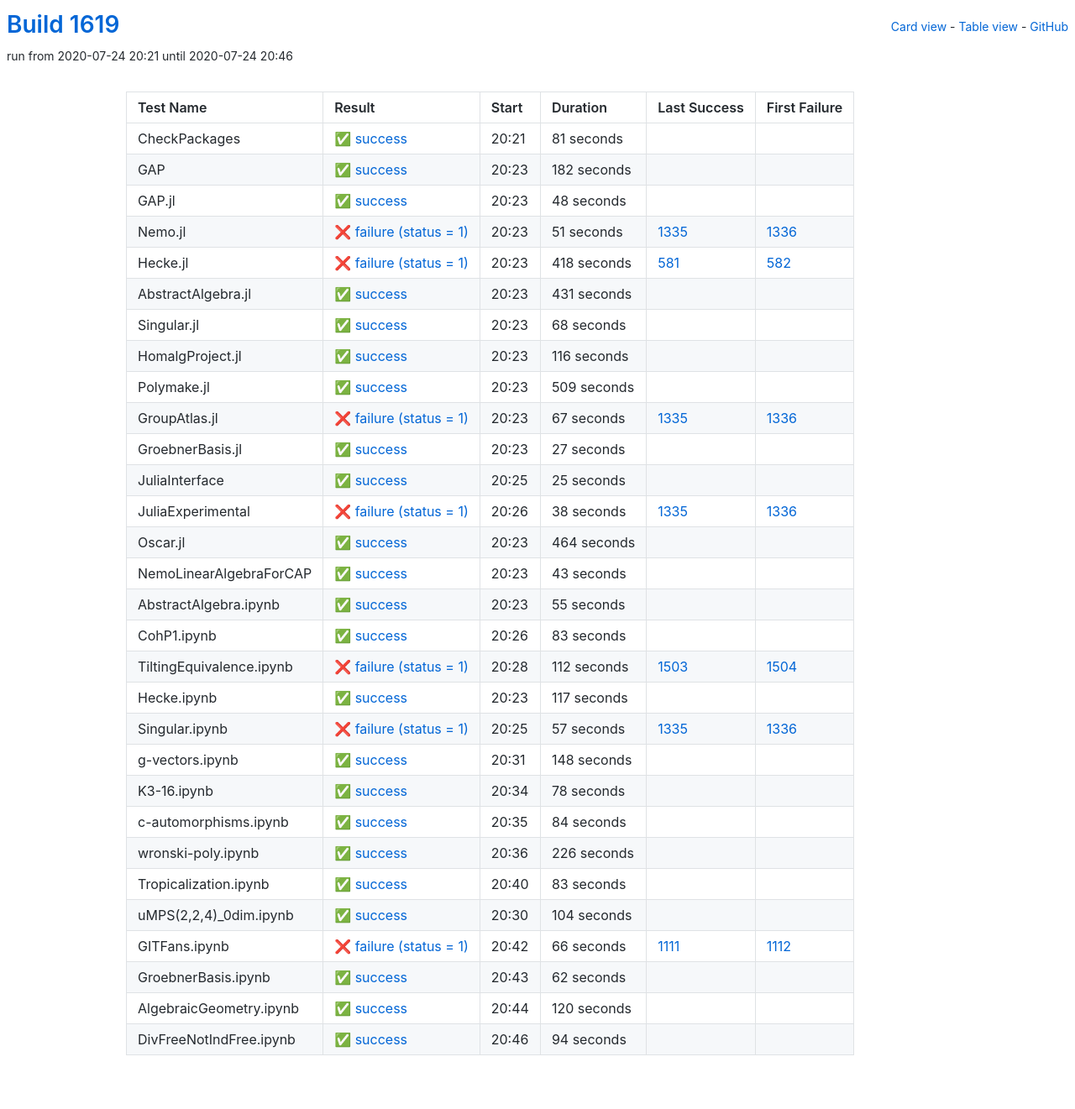
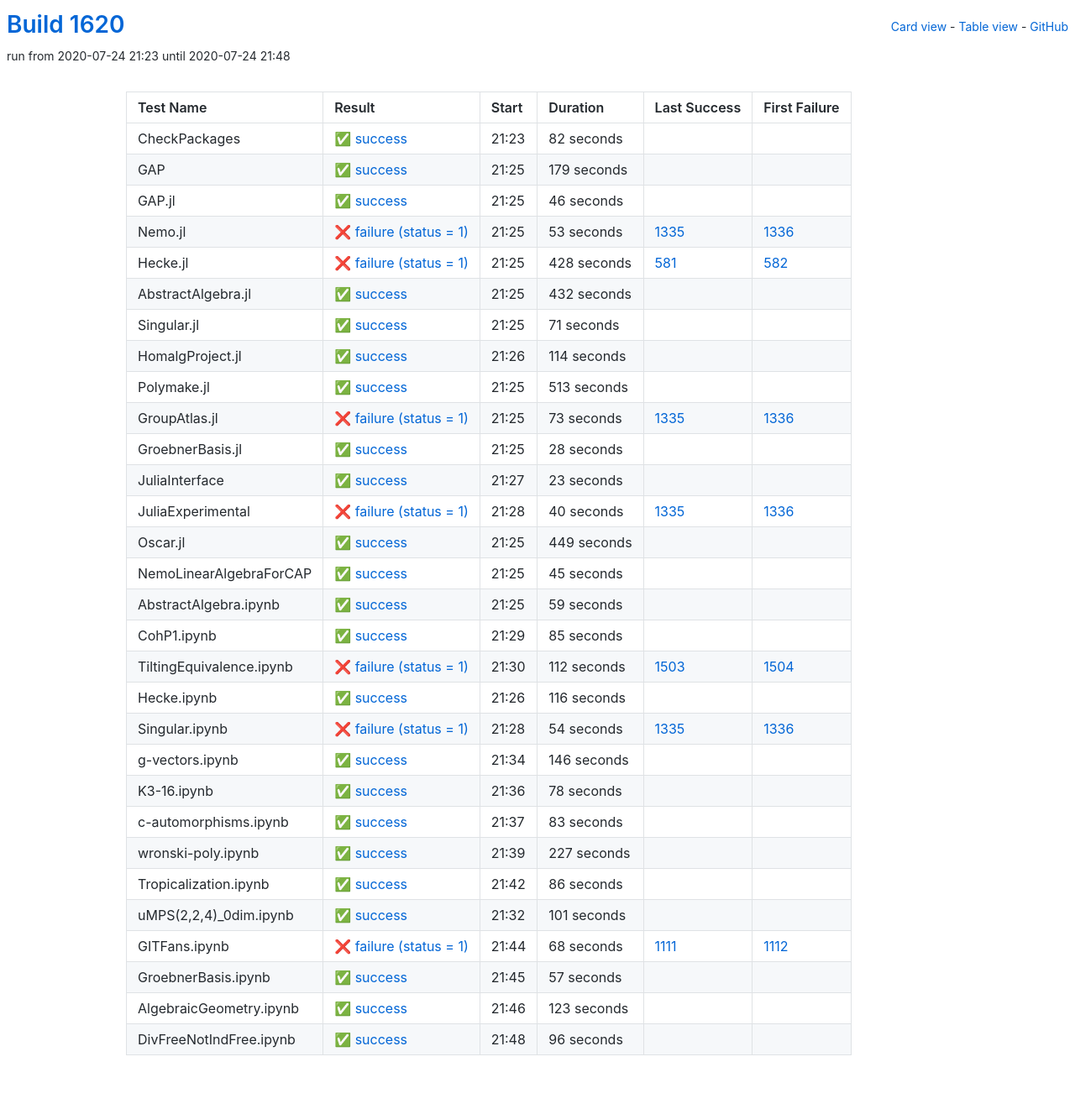
Before and after one commit to oscar-system/oscar-ci-status-1.4, a Jekyll site: the page built from table.html, in a window 1280 px wide. Shown: the whole page at 84% size. Built offline with Jekyll 4.4.1, drawn with Linux system fonts in a browser that asks for light colours.

Commit message:
Build #1620

```diff
--- a/_data/ci.yml
+++ b/_data/ci.yml
@@ -1,6 +1,6 @@
 ---
-build: 1619
-build_url: https://oscarci.mathematik.uni-kl.de/job/oscar-julia-1.4/1619/
+build: 1620
+build_url: https://oscarci.mathematik.uni-kl.de/job/oscar-julia-1.4/1620/
 job: oscar-julia-1.4
 organization: oscar-system
 repo: oscar-ci-status-1.4
@@ -8,212 +8,212 @@ repourl: https://github.com/oscar-system/oscar-ci-status-1.4
 tests:
 - name: CheckPackages
   id: checkpackages
-  log: https://oscarci.mathematik.uni-kl.de/job/oscar-julia-1.4/1619/artifact/logs/build-1619/CheckPackages.log
-  start: 2020-07-24 20:21
+  log: https://oscarci.mathematik.uni-kl.de/job/oscar-julia-1.4/1620/artifact/logs/build-1620/CheckPackages.log
+  start: 2020-07-24 21:23
   success: true
   exitcode: 0
   status: success
-  duration: 81
+  duration: 82
   last_success: false
   last_success_url:
   first_failure: false
   first_failure_url:
 - name: GAP
   id: gap
-  log: https://oscarci.mathematik.uni-kl.de/job/oscar-julia-1.4/1619/artifact/logs/build-1619/GAP.log
-  start: 2020-07-24 20:23
+  log: https://oscarci.mathematik.uni-kl.de/job/oscar-julia-1.4/1620/artifact/logs/build-1620/GAP.log
+  start: 2020-07-24 21:25
   success: true
   exitcode: 0
   status: success
-  duration: 182
+  duration: 179
   last_success: false
   last_success_url:
   first_failure: false
   first_failure_url:
 - name: GAP.jl
   id: gap-jl
-  log: https://oscarci.mathematik.uni-kl.de/job/oscar-julia-1.4/1619/artifact/logs/build-1619/GAP.jl.log
-  start: 2020-07-24 20:23
+  log: https://oscarci.mathematik.uni-kl.de/job/oscar-julia-1.4/1620/artifact/logs/build-1620/GAP.jl.log
+  start: 2020-07-24 21:25
   success: true
   exitcode: 0
   status: success
-  duration: 48
+  duration: 46
   last_success: false
   last_success_url:
   first_failure: false
   first_failure_url:
 - name: Nemo.jl
   id: nemo-jl
-  log: https://oscarci.mathematik.uni-kl.de/job/oscar-julia-1.4/1619/artifact/logs/build-1619/Nemo.jl.log
-  start: 2020-07-24 20:23
+  log: https://oscarci.mathematik.uni-kl.de/job/oscar-julia-1.4/1620/artifact/logs/build-1620/Nemo.jl.log
+  start: 2020-07-24 21:25
   success: false
   exitcode: 1
   status: failure
-  duration: 51
+  duration: 53
   last_success: 1335
   last_success_url: https://oscarci.mathematik.uni-kl.de/job/oscar-julia-1.4/1335/
   first_failure: 1336
   first_failure_url: https://oscarci.mathematik.uni-kl.de/job/oscar-julia-1.4/1336/
 - name: Hecke.jl
   id: hecke-jl
-  log: https://oscarci.mathematik.uni-kl.de/job/oscar-julia-1.4/1619/artifact/logs/build-1619/Hecke.jl.log
-  start: 2020-07-24 20:23
+  log: https://oscarci.mathematik.uni-kl.de/job/oscar-julia-1.4/1620/artifact/logs/build-1620/Hecke.jl.log
+  start: 2020-07-24 21:25
   success: false
   exitcode: 1
   status: failure
-  duration: 418
+  duration: 428
   last_success: 581
   last_success_url: https://oscarci.mathematik.uni-kl.de/job/oscar-julia-1.4/581/
   first_failure: 582
   first_failure_url: https://oscarci.mathematik.uni-kl.de/job/oscar-julia-1.4/582/
 - name: AbstractAlgebra.jl
   id: abstractalgebra-jl
-  log: https://oscarci.mathematik.uni-kl.de/job/oscar-julia-1.4/1619/artifact/logs/build-1619/AbstractAlgebra.jl.log
-  start: 2020-07-24 20:23
+  log: https://oscarci.mathematik.uni-kl.de/job/oscar-julia-1.4/1620/artifact/logs/build-1620/AbstractAlgebra.jl.log
+  start: 2020-07-24 21:25
   success: true
   exitcode: 0
   status: success
-  duration: 431
+  duration: 432
   last_success: false
   last_success_url:
   first_failure: false
   first_failure_url:
 - name: Singular.jl
   id: singular-jl
-  log: https://oscarci.mathematik.uni-kl.de/job/oscar-julia-1.4/1619/artifact/logs/build-1619/Singular.jl.log
-  start: 2020-07-24 20:23
+  log: https://oscarci.mathematik.uni-kl.de/job/oscar-julia-1.4/1620/artifact/logs/build-1620/Singular.jl.log
+  start: 2020-07-24 21:25
   success: true
   exitcode: 0
   status: success
-  duration: 68
+  duration: 71
   last_success: false
   last_success_url:
   first_failure: false
   first_failure_url:
 - name: HomalgProject.jl
   id: homalgproject-jl
-  log: https://oscarci.mathematik.uni-kl.de/job/oscar-julia-1.4/1619/artifact/logs/build-1619/HomalgProject.jl.log
-  start: 2020-07-24 20:23
+  log: https://oscarci.mathematik.uni-kl.de/job/oscar-julia-1.4/1620/artifact/logs/build-1620/HomalgProject.jl.log
+  start: 2020-07-24 21:26
   success: true
   exitcode: 0
   status: success
-  duration: 116
+  duration: 114
   last_success: false
   last_success_url:
   first_failure: false
   first_failure_url:
 - name: Polymake.jl
   id: polymake-jl
-  log: https://oscarci.mathematik.uni-kl.de/job/oscar-julia-1.4/1619/artifact/logs/build-1619/Polymake.jl.log
-  start: 2020-07-24 20:23
+  log: https://oscarci.mathematik.uni-kl.de/job/oscar-julia-1.4/1620/artifact/logs/build-1620/Polymake.jl.log
+  start: 2020-07-24 21:25
   success: true
   exitcode: 0
   status: success
-  duration: 509
+  duration: 513
   last_success: false
   last_success_url:
   first_failure: false
   first_failure_url:
 - name: GroupAtlas.jl
   id: groupatlas-jl
-  log: https://oscarci.mathematik.uni-kl.de/job/oscar-julia-1.4/1619/artifact/logs/build-1619/GroupAtlas.jl.log
-  start: 2020-07-24 20:23
+  log: https://oscarci.mathematik.uni-kl.de/job/oscar-julia-1.4/1620/artifact/logs/build-1620/GroupAtlas.jl.log
+  start: 2020-07-24 21:25
   success: false
   exitcode: 1
   status: failure
-  duration: 67
+  duration: 73
   last_success: 1335
   last_success_url: https://oscarci.mathematik.uni-kl.de/job/oscar-julia-1.4/1335/
   first_failure: 1336
   first_failure_url: https://oscarci.mathematik.uni-kl.de/job/oscar-julia-1.4/1336/
 - name: GroebnerBasis.jl
   id: groebnerbasis-jl
-  log: https://oscarci.mathematik.uni-kl.de/job/oscar-julia-1.4/1619/artifact/logs/build-1619/GroebnerBasis.jl.log
-  start: 2020-07-24 20:23
+  log: https://oscarci.mathematik.uni-kl.de/job/oscar-julia-1.4/1620/artifact/logs/build-1620/GroebnerBasis.jl.log
+  start: 2020-07-24 21:25
   success: true
   exitcode: 0
   status: success
-  duration: 27
+  duration: 28
   last_success: false
   last_success_url:
   first_failure: false
   first_failure_url:
 - name: JuliaInterface
   id: juliainterface
-  log: https://oscarci.mathematik.uni-kl.de/job/oscar-julia-1.4/1619/artifact/logs/build-1619/JuliaInterface.log
-  start: 2020-07-24 20:25
+  log: https://oscarci.mathematik.uni-kl.de/job/oscar-julia-1.4/1620/artifact/logs/build-1620/JuliaInterface.log
+  start: 2020-07-24 21:27
   success: true
   exitcode: 0
   status: success
-  duration: 25
+  duration: 23
   last_success: false
   last_success_url:
   first_failure: false
   first_failure_url:
 - name: JuliaExperimental
   id: juliaexperimental
-  log: https://oscarci.mathematik.uni-kl.de/job/oscar-julia-1.4/1619/artifact/logs/build-1619/JuliaExperimental.log
-  start: 2020-07-24 20:26
+  log: https://oscarci.mathematik.uni-kl.de/job/oscar-julia-1.4/1620/artifact/logs/build-1620/JuliaExperimental.log
+  start: 2020-07-24 21:28
   success: false
   exitcode: 1
   status: failure
-  duration: 38
+  duration: 40
   last_success: 1335
   last_success_url: https://oscarci.mathematik.uni-kl.de/job/oscar-julia-1.4/1335/
   first_failure: 1336
   first_failure_url: https://oscarci.mathematik.uni-kl.de/job/oscar-julia-1.4/1336/
 - name: Oscar.jl
   id: oscar-jl
-  log: https://oscarci.mathematik.uni-kl.de/job/oscar-julia-1.4/1619/artifact/logs/build-1619/Oscar.jl.log
-  start: 2020-07-24 20:23
+  log: https://oscarci.mathematik.uni-kl.de/job/oscar-julia-1.4/1620/artifact/logs/build-1620/Oscar.jl.log
+  start: 2020-07-24 21:25
   success: true
   exitcode: 0
   status: success
-  duration: 464
+  duration: 449
   last_success: false
   last_success_url:
   first_failure: false
   first_failure_url:
 - name: NemoLinearAlgebraForCAP
   id: nemolinearalgebraforcap
-  log: https://oscarci.mathematik.uni-kl.de/job/oscar-julia-1.4/1619/artifact/logs/build-1619/NemoLinearAlgebraForCAP.log
-  start: 2020-07-24 20:23
+  log: https://oscarci.mathematik.uni-kl.de/job/oscar-julia-1.4/1620/artifact/logs/build-1620/NemoLinearAlgebraForCAP.log
+  start: 2020-07-24 21:25
   success: true
   exitcode: 0
   status: success
-  duration: 43
+  duration: 45
   last_success: false
   last_success_url:
   first_failure: false
   first_failure_url:
 - name: AbstractAlgebra.ipynb
   id: abstractalgebra-ipynb
-  log: https://oscarci.mathematik.uni-kl.de/job/oscar-julia-1.4/1619/artifact/logs/build-1619/AbstractAlgebra.ipynb.log
-  start: 2020-07-24 20:23
+  log: https://oscarci.mathematik.uni-kl.de/job/oscar-julia-1.4/1620/artifact/logs/build-1620/AbstractAlgebra.ipynb.log
+  start: 2020-07-24 21:25
   success: true
   exitcode: 0
   status: success
-  duration: 55
+  duration: 59
   last_success: false
   last_success_url:
   first_failure: false
   first_failure_url:
 - name: CohP1.ipynb
   id: cohp1-ipynb
-  log: https://oscarci.mathematik.uni-kl.de/job/oscar-julia-1.4/1619/artifact/logs/build-1619/CohP1.ipynb.log
-  start: 2020-07-24 20:26
+  log: https://oscarci.mathematik.uni-kl.de/job/oscar-julia-1.4/1620/artifact/logs/build-1620/CohP1.ipynb.log
+  start: 2020-07-24 21:29
   success: true
   exitcode: 0
   status: success
-  duration: 83
+  duration: 85
   last_success: false
   last_success_url:
   first_failure: false
   first_failure_url:
 - name: TiltingEquivalence.ipynb
   id: tiltingequivalence-ipynb
-  log: https://oscarci.mathematik.uni-kl.de/job/oscar-julia-1.4/1619/artifact/logs/build-1619/TiltingEquivalence.ipynb.log
-  start: 2020-07-24 20:28
+  log: https://oscarci.mathematik.uni-kl.de/job/oscar-julia-1.4/1620/artifact/logs/build-1620/TiltingEquivalence.ipynb.log
+  start: 2020-07-24 21:30
   success: false
   exitcode: 1
   status: failure
@@ -224,44 +224,44 @@ tests:
   first_failure_url: https://oscarci.mathematik.uni-kl.de/job/oscar-julia-1.4/1504/
 - name: Hecke.ipynb
   id: hecke-ipynb
-  log: https://oscarci.mathematik.uni-kl.de/job/oscar-julia-1.4/1619/artifact/logs/build-1619/Hecke.ipynb.log
-  start: 2020-07-24 20:23
+  log: https://oscarci.mathematik.uni-kl.de/job/oscar-julia-1.4/1620/artifact/logs/build-1620/Hecke.ipynb.log
+  start: 2020-07-24 21:26
   success: true
   exitcode: 0
   status: success
-  duration: 117
+  duration: 116
   last_success: false
   last_success_url:
   first_failure: false
   first_failure_url:
 - name: Singular.ipynb
   id: singular-ipynb
-  log: https://oscarci.mathematik.uni-kl.de/job/oscar-julia-1.4/1619/artifact/logs/build-1619/Singular.ipynb.log
-  start: 2020-07-24 20:25
+  log: https://oscarci.mathematik.uni-kl.de/job/oscar-julia-1.4/1620/artifact/logs/build-1620/Singular.ipynb.log
+  start: 2020-07-24 21:28
   success: false
   exitcode: 1
   status: failure
-  duration: 57
+  duration: 54
   last_success: 1335
   last_success_url: https://oscarci.mathematik.uni-kl.de/job/oscar-julia-1.4/1335/
   first_failure: 1336
   first_failure_url: https://oscarci.mathematik.uni-kl.de/job/oscar-julia-1.4/1336/
 - name: g-vectors.ipynb
   id: g-vectors-ipynb
-  log: https://oscarci.mathematik.uni-kl.de/job/oscar-julia-1.4/1619/artifact/logs/build-1619/g-vectors.ipynb.log
-  start: 2020-07-24 20:31
+  log: https://oscarci.mathematik.uni-kl.de/job/oscar-julia-1.4/1620/artifact/logs/build-1620/g-vectors.ipynb.log
+  start: 2020-07-24 21:34
   success: true
   exitcode: 0
   status: success
-  duration: 148
+  duration: 146
   last_success: false
   last_success_url:
   first_failure: false
   first_failure_url:
 - name: K3-16.ipynb
   id: k3-16-ipynb
-  log: https://oscarci.mathematik.uni-kl.de/job/oscar-julia-1.4/1619/artifact/logs/build-1619/K3-16.ipynb.log
-  start: 2020-07-24 20:34
+  log: https://oscarci.mathematik.uni-kl.de/job/oscar-julia-1.4/1620/artifact/logs/build-1620/K3-16.ipynb.log
+  start: 2020-07-24 21:36
   success: true
   exitcode: 0
   status: success
@@ -272,32 +272,8 @@ tests:
   first_failure_url:
 - name: c-automorphisms.ipynb
   id: c-automorphisms-ipynb
-  log: https://oscarci.mathematik.uni-kl.de/job/oscar-julia-1.4/1619/artifact/logs/build-1619/c-automorphisms.ipynb.log
-  start: 2020-07-24 20:35
-  success: true
-  exitcode: 0
-  status: success
-  duration: 84
-  last_success: false
-  last_success_url:
-  first_failure: false
-  first_failure_url:
-- name: wronski-poly.ipynb
-  id: wronski-poly-ipynb
-  log: https://oscarci.mathematik.uni-kl.de/job/oscar-julia-1.4/1619/artifact/logs/build-1619/wronski-poly.ipynb.log
-  start: 2020-07-24 20:36
-  success: true
-  exitcode: 0
-  status: success
-  duration: 226
-  last_success: false
-  last_success_url:
-  first_failure: false
-  first_failure_url:
-- name: Tropicalization.ipynb
-  id: tropicalization-ipynb
-  log: https://oscarci.mathematik.uni-kl.de/job/oscar-julia-1.4/1619/artifact/logs/build-1619/Tropicalization.ipynb.log
-  start: 2020-07-24 20:40
+  log: https://oscarci.mathematik.uni-kl.de/job/oscar-julia-1.4/1620/artifact/logs/build-1620/c-automorphisms.ipynb.log
+  start: 2020-07-24 21:37
   success: true
   exitcode: 0
   status: success
@@ -306,62 +282,86 @@ tests:
   last_success_url:
   first_failure: false
   first_failure_url:
-- name: uMPS(2,2,4)_0dim.ipynb
-  id: umps-2-2-4-0dim-ipynb
-  log: https://oscarci.mathematik.uni-kl.de/job/oscar-julia-1.4/1619/artifact/logs/build-1619/uMPS-2-2-4-_0dim.ipynb.log
-  start: 2020-07-24 20:30
+- name: wronski-poly.ipynb
+  id: wronski-poly-ipynb
+  log: https://oscarci.mathematik.uni-kl.de/job/oscar-julia-1.4/1620/artifact/logs/build-1620/wronski-poly.ipynb.log
+  start: 2020-07-24 21:39
   success: true
   exitcode: 0
   status: success
-  duration: 104
+  duration: 227
+  last_success: false
+  last_success_url:
+  first_failure: false
+  first_failure_url:
+- name: Tropicalization.ipynb
+  id: tropicalization-ipynb
+  log: https://oscarci.mathematik.uni-kl.de/job/oscar-julia-1.4/1620/artifact/logs/build-1620/Tropicalization.ipynb.log
+  start: 2020-07-24 21:42
+  success: true
+  exitcode: 0
+  status: success
+  duration: 86
+  last_success: false
+  last_success_url:
+  first_failure: false
+  first_failure_url:
+- name: uMPS(2,2,4)_0dim.ipynb
+  id: umps-2-2-4-0dim-ipynb
+  log: https://oscarci.mathematik.uni-kl.de/job/oscar-julia-1.4/1620/artifact/logs/build-1620/uMPS-2-2-4-_0dim.ipynb.log
+  start: 2020-07-24 21:32
+  success: true
+  exitcode: 0
+  status: success
+  duration: 101
   last_success: false
   last_success_url:
   first_failure: false
   first_failure_url:
 - name: GITFans.ipynb
   id: gitfans-ipynb
-  log: https://oscarci.mathematik.uni-kl.de/job/oscar-julia-1.4/1619/artifact/logs/build-1619/GITFans.ipynb.log
-  start: 2020-07-24 20:42
+  log: https://oscarci.mathematik.uni-kl.de/job/oscar-julia-1.4/1620/artifact/logs/build-1620/GITFans.ipynb.log
+  start: 2020-07-24 21:44
   success: false
   exitcode: 1
   status: failure
-  duration: 66
+  duration: 68
   last_success: 1111
   last_success_url: https://oscarci.mathematik.uni-kl.de/job/oscar-julia-1.4/1111/
   first_failure: 1112
   first_failure_url: https://oscarci.mathematik.uni-kl.de/job/oscar-julia-1.4/1112/
 - name: GroebnerBasis.ipynb
   id: groebnerbasis-ipynb
-  log: https://oscarci.mathematik.uni-kl.de/job/oscar-julia-1.4/1619/artifact/logs/build-1619/GroebnerBasis.ipynb.log
-  start: 2020-07-24 20:43
+  log: https://oscarci.mathematik.uni-kl.de/job/oscar-julia-1.4/1620/artifact/logs/build-1620/GroebnerBasis.ipynb.log
+  start: 2020-07-24 21:45
   success: true
   exitcode: 0
   status: success
-  duration: 62
+  duration: 57
   last_success: false
   last_success_url:
   first_failure: false
   first_failure_url:
 - name: AlgebraicGeometry.ipynb
   id: algebraicgeometry-ipynb
-  log: https://oscarci.mathematik.uni-kl.de/job/oscar-julia-1.4/1619/artifact/logs/build-1619/AlgebraicGeometry.ipynb.log
-  start: 2020-07-24 20:44
+  log: https://oscarci.mathematik.uni-kl.de/job/oscar-julia-1.4/1620/artifact/logs/build-1620/AlgebraicGeometry.ipynb.log
+  start: 2020-07-24 21:46
   success: true
   exitcode: 0
   status: success
-  duration: 120
+  duration: 123
   last_success: false
   last_success_url:
   first_failure: false
   first_failure_url:
 - name: DivFreeNotIndFree.ipynb
   id: divfreenotindfree-ipynb
-  log: https://oscarci.mathematik.uni-kl.de/job/oscar-julia-1.4/1619/artifact/logs/build-1619/DivFreeNotIndFree.ipynb.log
-  start: 2020-07-24 20:46
+  log: https://oscarci.mathematik.uni-kl.de/job/oscar-julia-1.4/1620/artifact/logs/build-1620/DivFreeNotIndFree.ipynb.log
+  start: 2020-07-24 21:48
   success: true
   exitcode: 0
   status: success
-  duration: 94
+  duration: 96
   last_success: false
   last_success_url:
   first_failure: false
```
Also changed, not shown: README.md.
